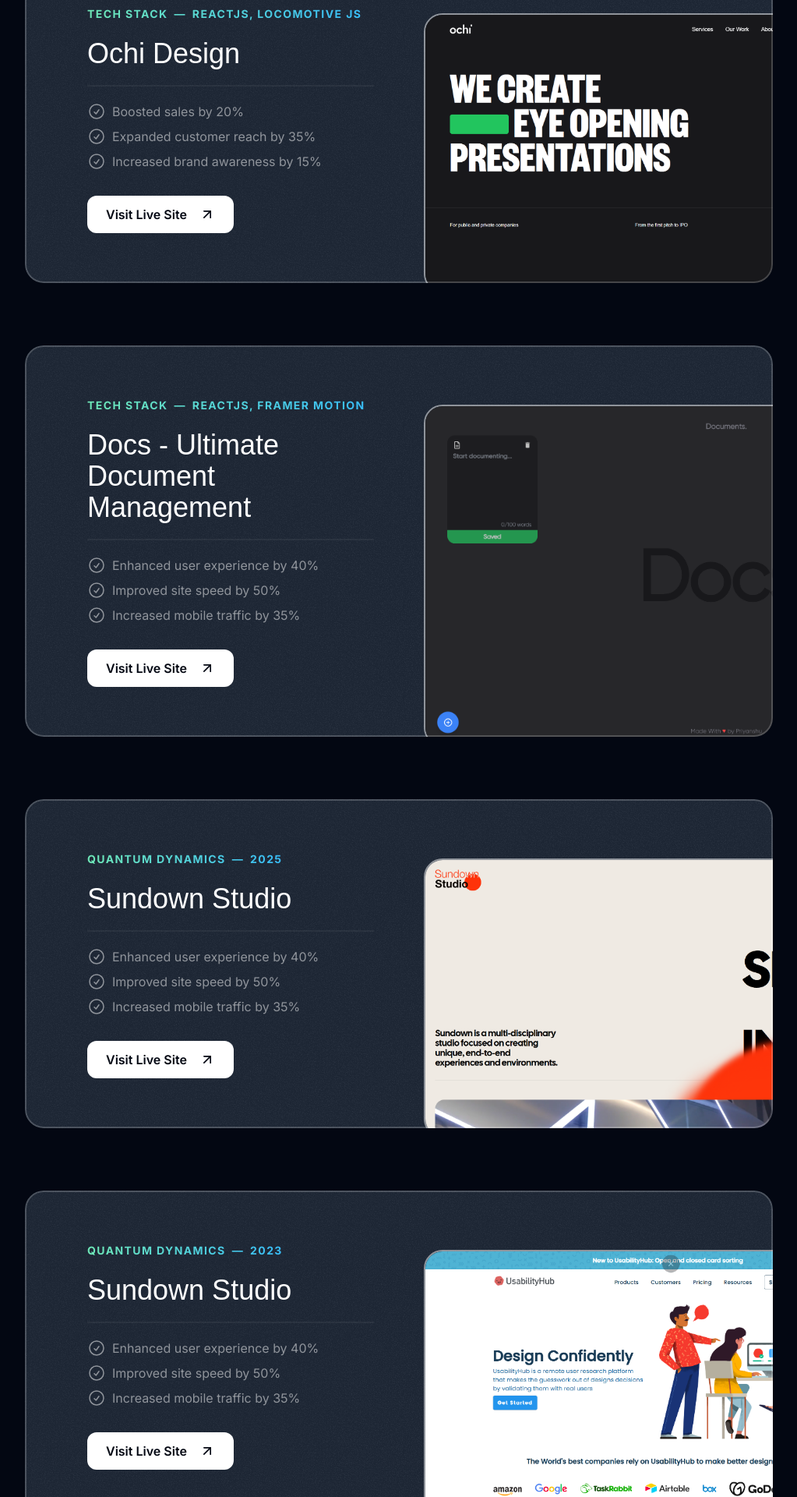
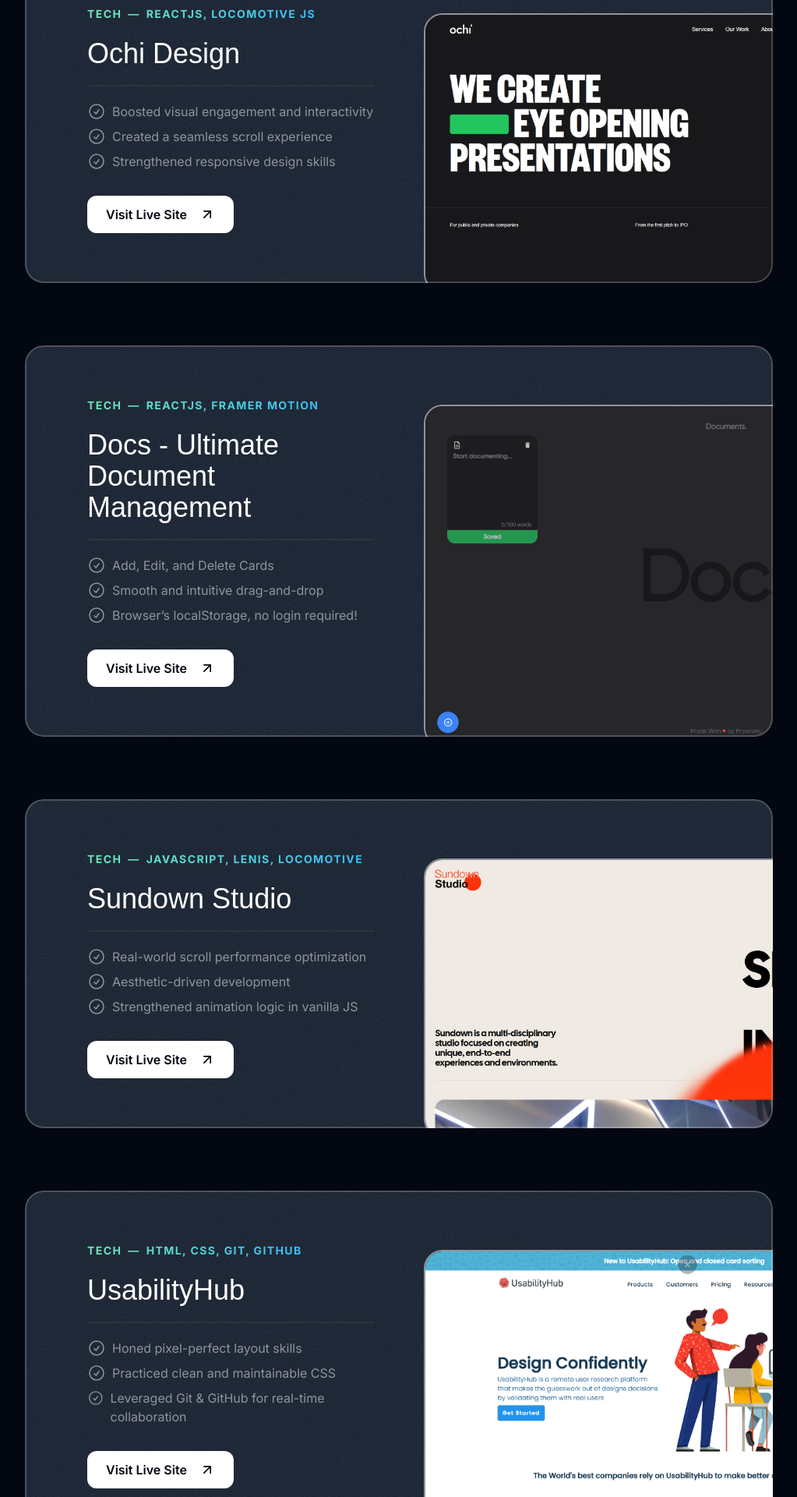
Before and after one commit to Priyanshu-Patil/Portfolio, a Next.js app: page / in a window 1280 px wide. Shown: the part 3299-5219 px from the top of the page at 78% size, without its empty margins (128-1151 px from the left). Built offline with nearby package versions, Linux system fonts and the light colour scheme; a web font is replaced by a local one.

Commit message:
contact updated

```diff
--- a/src/app/layout.tsx
+++ b/src/app/layout.tsx
@@ -24,7 +24,7 @@ export const metadata: Metadata = {
   title: "Priyanshu Patil — Software Engineer | Frontend Developer",
   description: "Creative Frontend Developer",
   icons: {
-    icon: "/porfolio-logo.png",
+    icon: "/my-logo.png",
   },
 };
 
--- a/src/pages/Contact.tsx
+++ b/src/pages/Contact.tsx
@@ -30,11 +30,19 @@ export const ContactSection = () => {
   return (
     <section className="flex items-center justify-center">
       <div className="container max-w-2xl mx-auto px-4 py-14 flex flex-col items-center justify-center">
-        <div className="mb-8 flex flex-col items-center">
+        <div className="mb-8 flex flex-col gap-2 items-center">
           <span className="flex items-center gap-2 text-lime-400 font-medium uppercase tracking-wider text-sm mb-2">
             <SparkleIcon className="size-5 text-lime-400" />
             Connect with me
           </span>
+          <div className="bg-gray-950 border border-gray-800 px-4 py-2 inline-flex items-center gap-4 rounded-lg">
+            <div className="bg-green-500 size-2.5 rounded-full relative">
+              <div className="bg-green-500 absolute inset-0 rounded-full animate-ping"></div>
+            </div>
+            <div className="text-sm font-semibold">
+              Available for work
+            </div>
+          </div>
           <h2 className="text-white px-10 font-host-grotesk text-5xl sm:text-2xl md:px-16 md:text-5xl font-bold leading-tight text-center">
             <TextAnimate
               className="px-7"
--- a/src/pages/Projects.tsx
+++ b/src/pages/Projects.tsx
@@ -11,50 +11,49 @@ import GrainImage from "@/assets/images/grain.jpg";
 
 const portfolioProjects = [
 	{
-		company: "Tech Stack",
+		company: "Tech",
 		year: "ReactJS, Locomotive Js",
 		title: "Ochi Design",
 		results: [
-			{ title: "Boosted sales by 20%" },
-			{ title: "Expanded customer reach by 35%" },
-			{ title: "Increased brand awareness by 15%" },
+			{ title: "Boosted visual engagement and interactivity" },
+			{ title: "Created a seamless scroll experience" },
+			{ title: "Strengthened responsive design skills" },
 		],
 		link: "https://ochi-dev.netlify.app/",
 		image: ochiImage,
 	},
 	{
-		company: "Tech Stack",
+		company: "Tech",
 		year: "reactjs, framer motion",
 		title: "Docs - Ultimate Document Management",
 		results: [
-			{ title: "Enhanced user experience by 40%" },
-			{ title: "Improved site speed by 50%" },
-			{ title: "Increased mobile traffic by 35%" },
+			{ title: "Add, Edit, and Delete Cards" },
+			{ title: "Smooth and intuitive drag-and-drop" },
+			{ title: "Browser’s localStorage, no login required!" },
 		],
 		link: "https://docs-document.netlify.app/",
-		target: "_blank",
 		image: docsImage,
 	},
 	{
-		company: "Quantum Dynamics",
-		year: "2025",
+		company: "tech",
+		year: "JavaScript, Lenis, Locomotive",
 		title: "Sundown Studio",
 		results: [
-			{ title: "Enhanced user experience by 40%" },
-			{ title: "Improved site speed by 50%" },
-			{ title: "Increased mobile traffic by 35%" },
+			{ title: "Real-world scroll performance optimization" },
+			{ title: "Aesthetic-driven development" },
+			{ title: "Strengthened animation logic in vanilla JS" },
 		],
 		link: "https://sundown-design-studio.netlify.app/",
 		image: sundownImage,
 	},
 	{
-		company: "Quantum Dynamics",
-		year: "2023",
-		title: "Sundown Studio",
+		company: "Tech",
+		year: "Html, css, git, github",
+		title: "UsabilityHub",
 		results: [
-			{ title: "Enhanced user experience by 40%" },
-			{ title: "Improved site speed by 50%" },
-			{ title: "Increased mobile traffic by 35%" },
+			{ title: "Honed pixel-perfect layout skills" },
+			{ title: "Practiced clean and maintainable CSS" },
+			{ title: "Leveraged Git & GitHub for real-time collaboration" },
 		],
 		link: "https://project-usabilityhub.netlify.app/",
 		image: usabilityImage,
@@ -114,7 +113,7 @@ export const Projects = () => {
 											</li>
 										))}
 									</ul>
-									<a href={project.link}>
+									<a href={project.link} target="_blank">
 										<button className="bg-white text-gray-950 h-12 w-full rounded-xl inline-flex items-center justify-center gap-2 md:w-auto px-6 font-semibold mt-8">
 											<span>Visit Live Site</span>
 											<ArrowUpRightIcon className=" size-5 ml-2" />
```
Also changed, not shown: public/my-logo.png (added).
